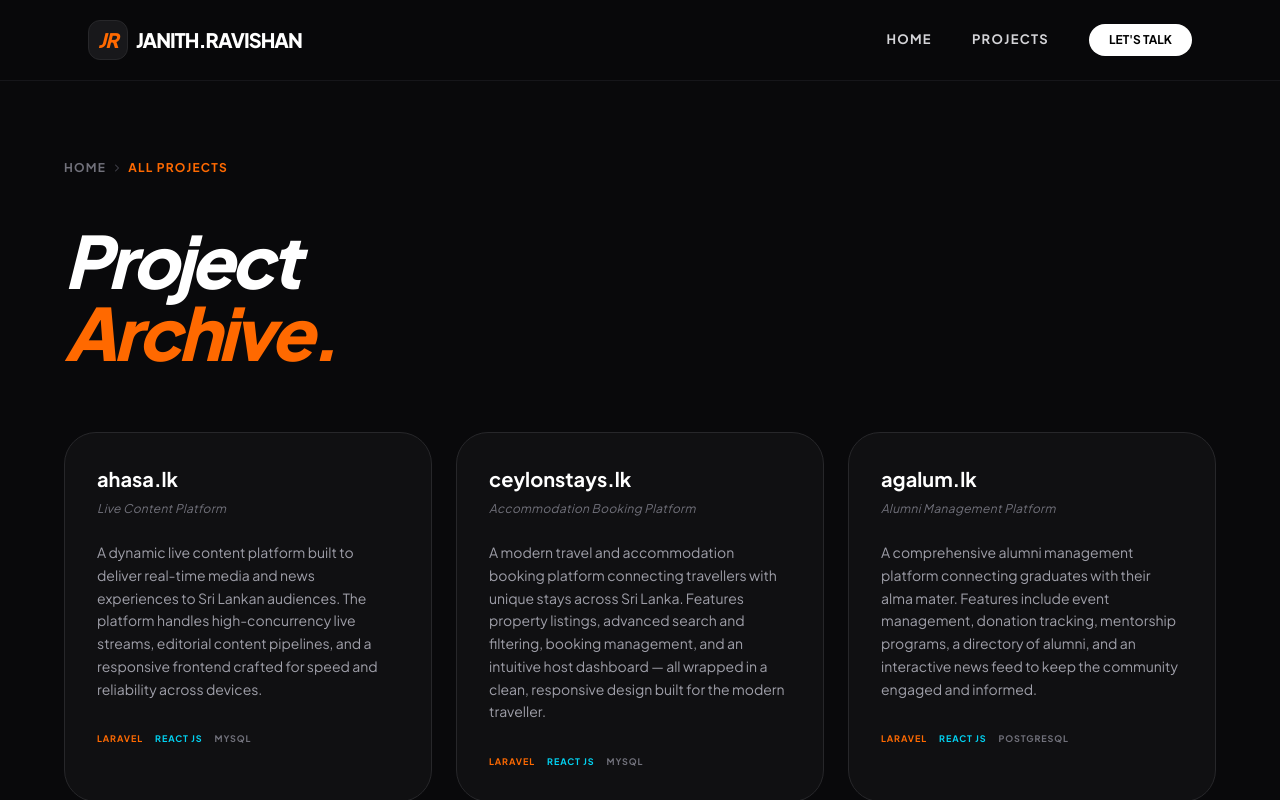
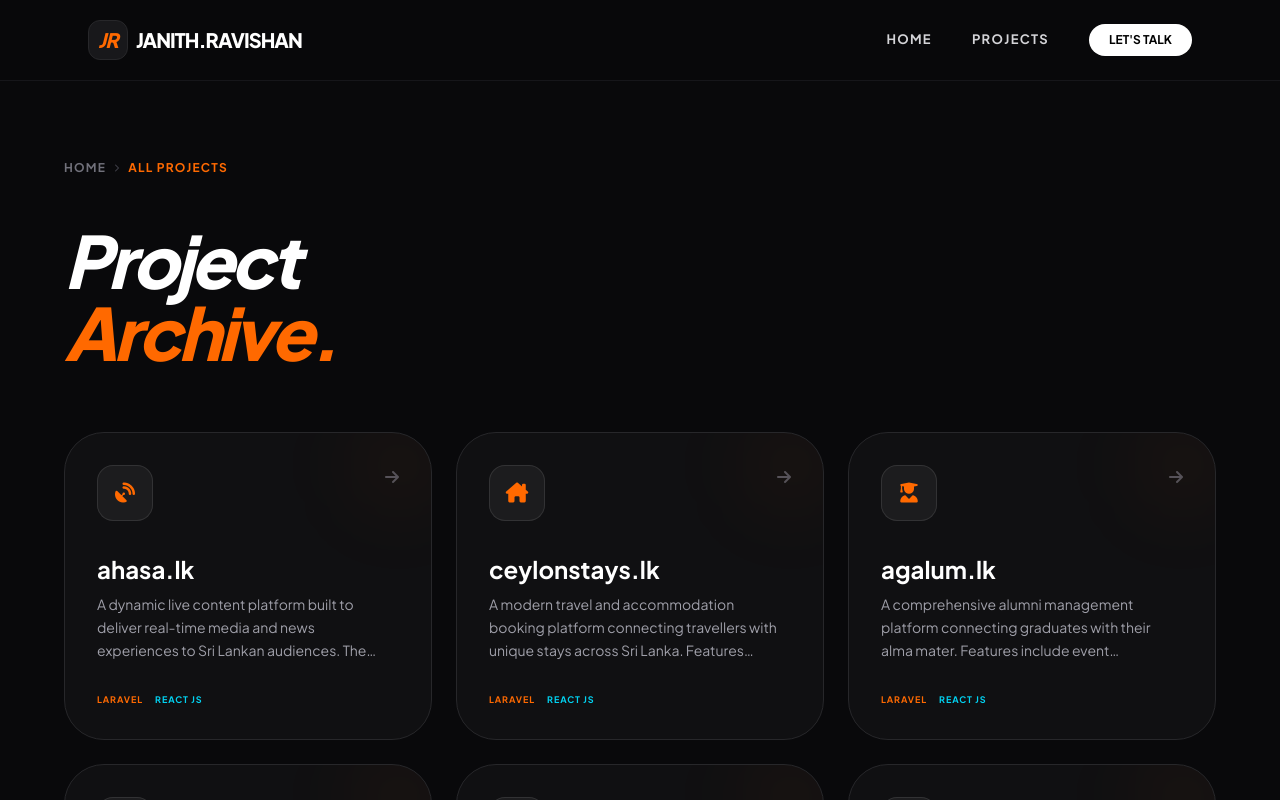
Before and after one commit to RAVISHAN1/portfolio, a React (Vite) app: page /projects in a window 1280 px wide. Shown: the top 800 px of the page. Built offline with nearby package versions, Linux system fonts and the light colour scheme.

Commit message:
feat: implement projects archive page and reusable project card component

```diff
--- a/src/components/FeaturedProjects.jsx
+++ b/src/components/FeaturedProjects.jsx
@@ -1,6 +1,7 @@
 import React from 'react';
 import { Link, useNavigate } from 'react-router-dom';
 import { PROJECTS_DB } from '../data/projects';
+import ProjectCard from './ProjectCard';
 
 export default function FeaturedProjects() {
   const navigate = useNavigate();
@@ -22,25 +23,7 @@ export default function FeaturedProjects() {
 
             <div className="grid md:grid-cols-2 gap-8">
                 {featuredProjects.map(([key, project]) => (
-                    <div key={key} onClick={() => navigate(`/projects/${key}`)} className="project-card p-8 bg-zinc-900/50 border border-zinc-800 rounded-[2.5rem] relative overflow-hidden group">
-                        <div className="absolute -right-4 -top-4 w-24 h-24 bg-orange-500/5 rounded-full blur-2xl group-hover:bg-orange-500/10 transition-colors"></div>
-                        <div className="flex justify-between items-start mb-8">
-                            <div className="w-14 h-14 bg-white/5 border border-white/10 rounded-2xl flex items-center justify-center">
-                                {/* Use different icons based on type if you want, defaulting to star */}
-                                <i className={`fa-solid ${project.icon || 'fa-star'} text-orange-500 text-xl`}></i>
-                            </div>
-                            <span className="text-zinc-600 group-hover:text-white transition"><i className="fa-solid fa-arrow-right"></i></span>
-                        </div>
-                        <h4 className="text-2xl font-bold text-white mb-2">{project.title}</h4>
-                        <p className="text-zinc-400 text-sm leading-relaxed mb-8 line-clamp-3">{project.description}</p>
-                        <div className="flex flex-wrap gap-4">
-                            {project.stack.slice(0, 2).map((tech, idx) => (
-                                <span key={idx} className={`text-[10px] font-bold tracking-widest uppercase ${tech.toLowerCase().includes('laravel') ? 'text-orange-500' : 'text-cyan-400'}`}>
-                                    {tech}
-                                </span>
-                            ))}
-                        </div>
-                    </div>
+                    <ProjectCard key={key} projectKey={key} project={project} />
                 ))}
             </div>
         </div>
--- /dev/null
+++ b/src/components/ProjectCard.jsx
@@ -0,0 +1,31 @@
+import React from 'react';
+import { useNavigate } from 'react-router-dom';
+
+export default function ProjectCard({ projectKey, project }) {
+  const navigate = useNavigate();
+
+  return (
+    <div onClick={() => navigate(`/projects/${projectKey}`)} className="project-card p-8 bg-zinc-900/50 border border-zinc-800 rounded-[2.5rem] relative overflow-hidden group cursor-pointer transition-all hover:bg-zinc-900/80">
+        <div className="absolute -right-4 -top-4 w-24 h-24 bg-orange-500/5 rounded-full blur-2xl group-hover:bg-orange-500/10 transition-colors"></div>
+
+        <div className="flex justify-between items-start mb-8">
+            <div className="w-14 h-14 bg-white/5 border border-white/10 rounded-2xl flex items-center justify-center">
+                <i className={`fa-solid ${project.icon || 'fa-star'} text-orange-500 text-xl`}></i>
+            </div>
+            <span className="text-zinc-600 group-hover:text-white transition"><i className="fa-solid fa-arrow-right"></i></span>
+        </div>
+
+        <h4 className="text-2xl font-bold text-white mb-2">{project.title}</h4>
+
+        <p className="text-zinc-400 text-sm leading-relaxed mb-8 line-clamp-3">{project.description}</p>
+
+        <div className="flex flex-wrap gap-3">
+            {project.stack.slice(0, 2).map((tech, idx) => (
+                <span key={idx} className={`text-[9px] font-bold tracking-widest uppercase ${tech.toLowerCase().includes('laravel') ? 'text-orange-500' : (tech.toLowerCase().includes('react') ? 'text-cyan-400' : 'text-zinc-500')}`}>
+                    {tech}
+                </span>
+            ))}
+        </div>
+    </div>
+  );
+}
--- a/src/pages/ProjectsArchive.jsx
+++ b/src/pages/ProjectsArchive.jsx
@@ -1,6 +1,7 @@
 import React from 'react';
 import { Link, useNavigate } from 'react-router-dom';
 import { PROJECTS_DB } from '../data/projects';
+import ProjectCard from '../components/ProjectCard';
 
 export default function ProjectsArchive() {
   const navigate = useNavigate();
@@ -22,18 +23,7 @@ export default function ProjectsArchive() {
 
             <div className="grid md:grid-cols-2 lg:grid-cols-3 gap-6">
                 {allProjects.map(([key, project]) => (
-                    <div key={key} onClick={() => navigate(`/projects/${key}`)} className="project-card p-8 bg-zinc-900/50 border border-zinc-800 rounded-[2rem]">
-                        <h4 className="text-xl font-bold text-white mb-2">{project.title}</h4>
-                        <p className="text-zinc-500 text-xs mb-6 italic tracking-wide">{project.type}</p>
-                        <p className="text-zinc-400 text-sm leading-relaxed mb-8">{project.description}</p>
-                        <div className="flex flex-wrap gap-3">
-                            {project.stack.slice(0, 3).map((tech, idx) => (
-                                <span key={idx} className={`text-[9px] font-bold tracking-widest uppercase ${tech.toLowerCase().includes('laravel') ? 'text-orange-500' : (tech.toLowerCase().includes('react') ? 'text-cyan-400' : 'text-zinc-500')}`}>
-                                    {tech}
-                                </span>
-                            ))}
-                        </div>
-                    </div>
+                    <ProjectCard key={key} projectKey={key} project={project} />
                 ))}
             </div>
 
```
